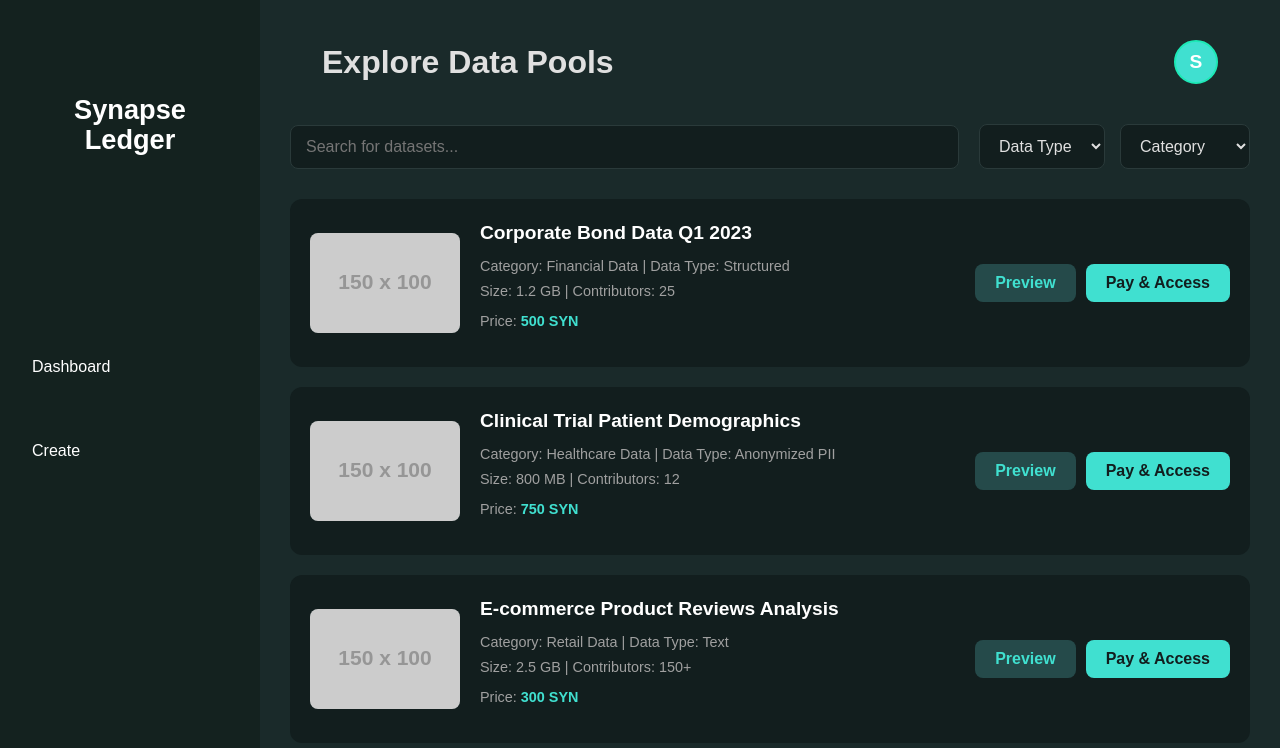
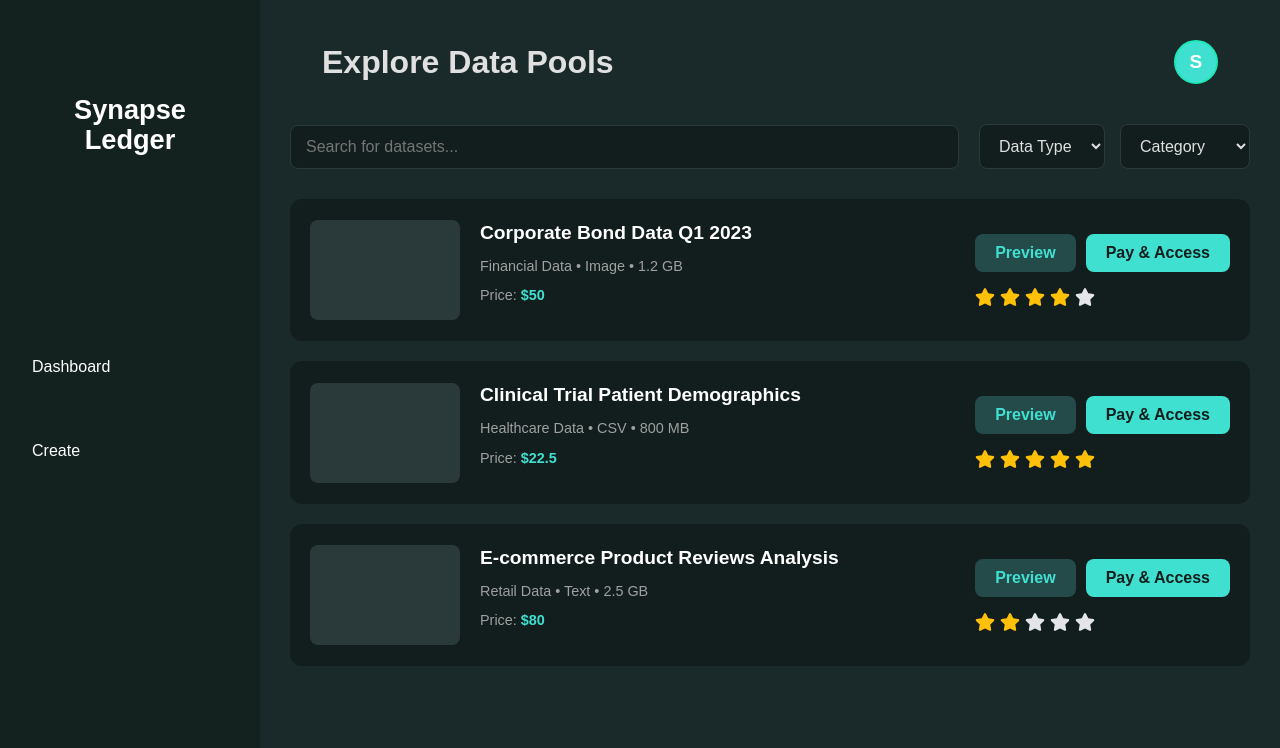
Before and after one commit to aijadugar/BNB25, a React (Vite) app in the folder frontend/: page /explore in a window 1280 px wide. Shown: the top 748 px of the page. Built offline with nearby package versions, Linux system fonts and the light colour scheme.

Commit message:
Fixing The Frontend Content in order to make it compatible with backend

```diff
--- a/frontend/src/components/ContributionsTable.css
+++ b/frontend/src/components/ContributionsTable.css
@@ -12,10 +12,12 @@
 .contributions-table .table-header,
 .contributions-table .table-row {
   display: grid;
-  grid-template-columns: 1fr 2fr 1fr 1fr 1fr;
+  /* Changed from 5 to 6 columns */
+  grid-template-columns: 1fr 2fr 1fr 1fr 1.5fr 1fr;
   gap: 15px;
   padding: 15px 10px;
   border-bottom: 1px solid #2a3a3a;
+  align-items: center;
 }
 
 .contributions-table .table-header {
@@ -32,16 +34,15 @@
   font-weight: bold;
 }
 
+.ratings {
+  color: #ffc107; /* A gold/yellow color for stars */
+  font-size: 1.1rem;
+}
+
 .no-contributions {
   text-align: center;
-  padding: 40px 20px;
+  padding: 40px;
   color: #a0a0a0;
   border: 2px dashed #2a3a3a;
-  border-radius: 8px;
-  margin-top: 20px;
+  border-radius: 12px;
 }
-
-.no-contributions p {
-  margin: 5px 0;
-  font-size: 1rem;
-}
--- a/frontend/src/components/ContributionsTable.jsx
+++ b/frontend/src/components/ContributionsTable.jsx
@@ -2,11 +2,11 @@ import React from 'react';
 import './ContributionsTable.css';
 
 const contributions = [
-  { id: '#12345', name: 'Financial Data', category: 'Finance', cid: 'QmWx123...', royalties: '$500.00' },
-  { id: '#67890', name: 'Medical Records', category: 'Healthcare', cid: 'QmYt456...', royalties: '$750.00' },
-  { id: '#11223', name: 'Retail Sales Data', category: 'Retail', cid: 'QmZp789...', royalties: '$300.00' },
-  { id: '#44556', name: 'Transportation Logs', category: 'Logistics', cid: 'QmAv812...', royalties: '$400.00' },
-  { id: '#77889', name: 'Energy Consumption', category: 'Energy', cid: 'QmBq345...', royalties: '$600.00' },
+  { id: '#12345', name: 'Financial Data', category: 'Finance', cid: 'QmWx123...', royalties: '$500.00', ratings: '★★★★☆' },
+  { id: '#67890', name: 'Medical Records', category: 'Healthcare', cid: 'QmYt456...', royalties: '$750.00', ratings: '★★★★★' },
+  { id: '#11223', name: 'Retail Sales Data', category: 'Retail', cid: 'QmZp789...', royalties: '$300.00', ratings: '★★★☆☆' },
+  { id: '#44556', name: 'Transportation Logs', category: 'Logistics', cid: 'QmAv812...', royalties: '$400.00', ratings: '★★★★☆' },
+  { id: '#77889', name: 'Energy Consumption', category: 'Energy', cid: 'QmBq345...', royalties: '$600.00', ratings: '★★★★★' },
 ];
 // To test the empty state, comment the line above and uncomment the line below
 // const contributions = [];
@@ -23,6 +23,7 @@ const ContributionsTable = () => {
             <div>Category</div>
             <div>CID</div>
             <div>Royalties Earned</div>
+            <div>Ratings</div>
           </div>
           {contributions.map((item) => (
             <div className="table-row" key={item.id}>
@@ -31,6 +32,7 @@ const ContributionsTable = () => {
               <div>{item.category}</div>
               <div>{item.cid}</div>
               <div className="royalties">{item.royalties}</div>
+              <div className="ratings">{item.ratings}</div>
             </div>
           ))}
         </div>
--- a/frontend/src/components/DatasetCard.css
+++ b/frontend/src/components/DatasetCard.css
@@ -74,3 +74,42 @@
 .btn-access:hover {
   background-color: #50f0e0;
 }
+
+.card-actions-container {
+  display: flex;
+  flex-direction: column;
+  gap: 15px;
+  align-items: flex-start;
+}
+
+.rating-section {
+  display: flex;
+  align-items: center;
+  gap: 10px;
+  width: 100%;
+}
+
+.star-rating {
+  display: flex;
+  gap: 5px;
+}
+
+.star-icon {
+  cursor: pointer;
+  transition: color 0.2s ease-in-out;
+}
+
+.submit-rating-btn {
+  padding: 6px 12px; /* Made button smaller */
+  border: none;
+  border-radius: 8px;
+  cursor: pointer;
+  font-weight: bold;
+  transition: background-color 0.2s;
+  background-color: #254a4a;
+  color: #40e0d0;
+}
+
+.submit-rating-btn:hover {
+  background-color: #356a6a;
+}
--- a/frontend/src/components/DatasetCard.jsx
+++ b/frontend/src/components/DatasetCard.jsx
@@ -1,60 +1,49 @@
 import React, { useState } from 'react';
-import PreviewModal from './PreviewModal'; // Import the modal
+import { FaStar } from 'react-icons/fa';
+import PreviewModal from './PreviewModal';
 import './DatasetCard.css';
 
-// Using a placeholder image URL
-const placeholderImageUrl = 'https://via.placeholder.com/150x100.png?text=Data+Viz';
+const DatasetCard = ({ dataset }) => {
+  const [showPreview, setShowPreview] = useState(false);
 
-// The sample JSON data for the preview
-const previewData = {
-    "success": true,
-    "message": "File uploaded and grouped successfully",
-    "poolId": "1758373074420",
-    "cid": "Qme0n3xttv",
-    "tendermintResponse": {
-        "jsonrpc": "2.0",
-        "id": -1,
-        "result": {
-            "check_tx": { "code": 0 },
-            "deliver_tx": { "code": 0 },
-            "hash": "BA54739723C3092C930CBBFB0872AA0419A7B019C802A52CAC5387B02307633F",
-            "height": "2105"
-        }
-    }
-};
-
-const DatasetCard = ({ dataset }) => {
-  const [isModalOpen, setIsModalOpen] = useState(false);
-
-  const handlePreviewClick = () => {
-    setIsModalOpen(true);
-  };
-
-  const handleCloseModal = () => {
-    setIsModalOpen(false);
-  };
+  // Assume dataset.rating is a number from 0 to 5
+  const rating = dataset.rating || 0;
 
   return (
-    <>
-      <div className="dataset-card">
-        <img src={placeholderImageUrl} alt={dataset.title} className="dataset-image" />
-        <div className="dataset-details">
-          <h3>{dataset.title}</h3>
-          <p className="meta-info">
-            Category: {dataset.category} | Data Type: {dataset.dataType}
-          </p>
-          <p className="meta-info">
-            Size: {dataset.size} | Contributors: {dataset.contributors}
-          </p>
-          <p className="price">Price: <span>{dataset.price}</span></p>
-        </div>
+    <div className="dataset-card">
+      <div className="dataset-image"></div>
+      <div className="dataset-details">
+        <h3>{dataset.title}</h3>
+        <p className="meta-info">{dataset.category} • {dataset.dataType} • {dataset.size}</p>
+        <p className="price">Price: <span>{dataset.price}</span></p>
+      </div>
+
+      <div className="card-actions-container">
         <div className="dataset-actions">
-          <button className="btn-preview" onClick={handlePreviewClick}>Preview</button>
+          <button className="btn-preview" onClick={() => setShowPreview(true)}>Preview</button>
           <button className="btn-access">Pay & Access</button>
         </div>
+
+        {/* Display-only star rating */}
+        <div className="rating-section">
+          <div className="star-rating">
+            {[...Array(5)].map((_, index) => (
+              <FaStar
+                key={index}
+                className="star-icon"
+                color={index < rating ? "#ffc107" : "#e4e5e9"}
+                size={20}
+              />
+            ))}
+          </div>
+        </div>
       </div>
-      {isModalOpen && <PreviewModal data={previewData} onClose={handleCloseModal} />}
-    </>
+
+      {/* Preview Modal */}
+      {showPreview && (
+        <PreviewModal data={dataset} onClose={() => setShowPreview(false)} />
+      )}
+    </div>
   );
 };
 
--- a/frontend/src/components/PreviewModal.jsx
+++ b/frontend/src/components/PreviewModal.jsx
@@ -6,19 +6,17 @@ const PreviewModal = ({ data, onClose }) => {
 
   // Extract the important points from the JSON
   const importantData = {
-    Success: String(data.success),
-    Message: data.message,
-    'Pool ID': data.poolId,
-    CID: data.cid,
-    'Transaction Hash': data.tendermintResponse?.result?.hash,
-    'Block Height': data.tendermintResponse?.result?.height,
+    'Pool ID': data.poolID,
+    Contributors: data.contributors,
+    'Transaction Hash': data.tendermintResponse?.hash,
+    'Block Height': data.tendermintResponse?.height,
   };
 
   return (
     <div className="modal-overlay" onClick={onClose}>
       <div className="modal-content" onClick={(e) => e.stopPropagation()}>
         <div className="modal-header">
-          <h2>Transaction Preview</h2>
+          <h2>Info & Transaction Preview</h2>
           <button className="close-button" onClick={onClose}>&times;</button>
         </div>
         <div className="modal-body">
--- a/frontend/src/pages/contributor/CreateDataset.jsx
+++ b/frontend/src/pages/contributor/CreateDataset.jsx
@@ -83,6 +83,7 @@ function CreateDataset() {
                   <option>CSV</option>
                   <option>Image</option>
                   <option>Text</option>
+                  <option>Audio</option>
                 </select>
               </div>
               <div className="form-group">
@@ -116,8 +117,10 @@ function CreateDataset() {
               ) : (
                 <span>
                   <strong>Click to browse</strong> or drag and drop
-                  <br />
-                  PNG, JPG, CSV, etc.
+                  <br/>
+                  (ZIP, RAR, etc)
+                  <br/>
+                  Keep Your Dataset Consistent
                 </span>
               )}
             </div>
--- a/frontend/src/pages/developer/Explore.jsx
+++ b/frontend/src/pages/developer/Explore.jsx
@@ -10,19 +10,31 @@ const sampleData = [
     id: 1,
     title: 'Corporate Bond Data Q1 2023',
     category: 'Financial Data',
-    dataType: 'Structured',
+    dataType: 'Image',
     size: '1.2 GB',
     contributors: 25,
-    price: '500 SYN',
+    price: '$50',
+    rating: 4,
+    poolID: 2133252341,
+    "tendermintResponse": {
+    hash: "bdco8aboe8ycbowa8c7bao837cbo387wc",
+    height: 3213
+    }
   },
   {
     id: 2,
     title: 'Clinical Trial Patient Demographics',
     category: 'Healthcare Data',
-    dataType: 'Anonymized PII',
+    dataType: 'CSV',
     size: '800 MB',
     contributors: 12,
-    price: '750 SYN',
+    price: '$22.5',
+    rating: 5,
+    poolID: 2133252341,
+    "tendermintResponse": {
+    hash: "bdco8aboe8ycbowa8c7bao837cbo387wc",
+    height: 3213
+    }
   },
   {
     id: 3,
@@ -31,7 +43,13 @@ const sampleData = [
     dataType: 'Text',
     size: '2.5 GB',
     contributors: '150+',
-    price: '300 SYN',
+    price: '$80',
+    rating: 2,
+    poolID: 2133252341,
+    "tendermintResponse": {
+    hash: "bdco8aboe8ycbowa8c7bao837cbo387wc",
+    height: 3213
+    }
   },
 ];
 
--- a/frontend/src/pages/landingpage.css
+++ b/frontend/src/pages/landingpage.css
@@ -9,7 +9,7 @@
   display: flex;
   align-items: center;
   justify-content: space-between;
-  padding: 24px 40px 0 40px;
+  padding: 24px 40px 24px 40px;
   background: #14221f;
 }
 
```
